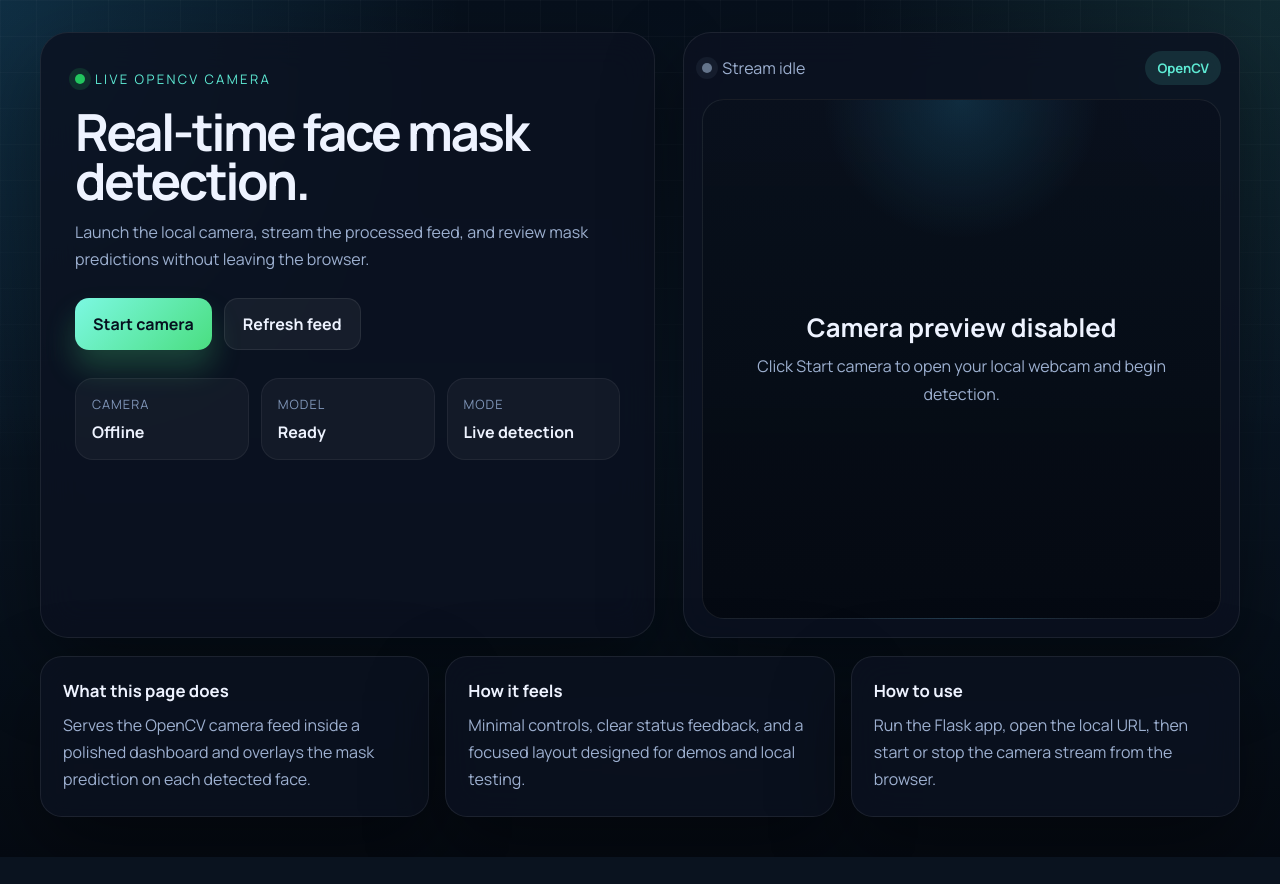
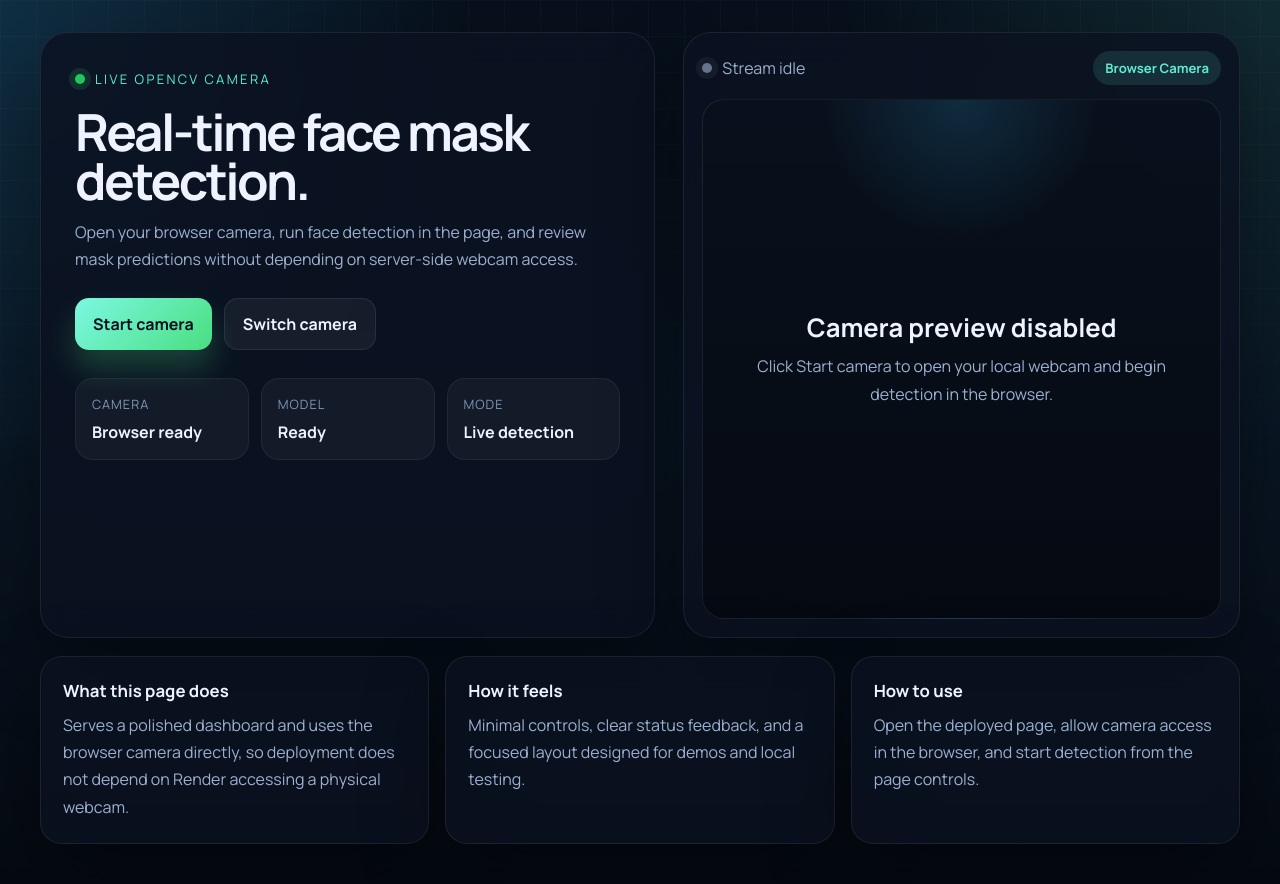
Before and after one commit to vipulyadav-2004/Face_mask_detector, a Flask app: page / in a window 1280 px wide. Before the commit the page ends 857 px from the top, so only its background shows below. Run offline with Flask 3, Linux system fonts and the light colour scheme.

Commit message:
initialcommit

```diff
--- a/app.py
+++ b/app.py
@@ -1,14 +1,7 @@
 from __future__ import annotations
 
-import atexit
-import threading
-
-import cv2
-import numpy as np
 import torch
-from flask import Flask, Response, jsonify, render_template
-from PIL import Image
-from torchvision.transforms import transforms
+from flask import Flask, jsonify, render_template
 
 from src.model import FaceMaskCNN
 
@@ -19,142 +12,22 @@ model = FaceMaskCNN()
 model.load_state_dict(torch.load("face_mask_cnn.pth", map_location=torch.device("cpu")))
 model.eval()
 
-transform = transforms.Compose(
-    [
-        transforms.Resize((128, 128)),
-        transforms.ToTensor(),
-        transforms.Normalize(mean=[0.485, 0.456, 0.406], std=[0.229, 0.224, 0.225]),
-    ]
-)
-
-face_cascade = cv2.CascadeClassifier(
-    cv2.data.haarcascades + "haarcascade_frontalface_default.xml"
-)
-
-
-class CameraService:
-    def __init__(self) -> None:
-        self._lock = threading.Lock()
-        self._capture = None
-
-    def get(self) -> cv2.VideoCapture:
-        with self._lock:
-            if self._capture is None or not self._capture.isOpened():
-                capture = cv2.VideoCapture(0)
-                if not capture.isOpened():
-                    raise RuntimeError("Unable to access the camera.")
-                self._capture = capture
-            return self._capture
-
-    def is_ready(self) -> bool:
-        with self._lock:
-            return self._capture is not None and self._capture.isOpened()
-
-    def release(self) -> None:
-        with self._lock:
-            if self._capture is not None:
-                self._capture.release()
-                self._capture = None
-
-
-camera_service = CameraService()
-
-
-def annotate_frame(frame):
-    gray = cv2.cvtColor(frame, cv2.COLOR_BGR2GRAY)
-    faces = face_cascade.detectMultiScale(
-        gray, scaleFactor=1.1, minNeighbors=5, minSize=(60, 60)
-    )
-
-    for (x, y, w, h) in faces:
-        face_roi = frame[y : y + h, x : x + w]
-        if face_roi.size == 0:
-            continue
-
-        rgb_face = cv2.cvtColor(face_roi, cv2.COLOR_BGR2RGB)
-        pil_img = Image.fromarray(rgb_face)
-        input_tensor = transform(pil_img).unsqueeze(0)
-
-        with torch.no_grad():
-            outputs = model(input_tensor)
-            label_idx = torch.argmax(outputs, dim=1).item()
-
-        label = "Mask" if label_idx == 1 else "No Mask"
-        color = (0, 200, 83) if label_idx == 1 else (33, 150, 243)
-
-        label_y = y - 12 if y > 24 else y + 24
-        cv2.putText(frame, label, (x, label_y), cv2.FONT_HERSHEY_SIMPLEX, 0.75, color, 2)
-        cv2.rectangle(frame, (x, y), (x + w, y + h), color, 2)
-
-    cv2.putText(
-        frame,
-        "Face Mask Detector",
-        (16, 32),
-        cv2.FONT_HERSHEY_SIMPLEX,
-        0.8,
-        (255, 255, 255),
-        2,
-    )
-    return frame
-
-
-def generate_frames():
-    try:
-        capture = camera_service.get()
-    except RuntimeError as exc:
-        error_frame = np.full((480, 640, 3), 18, dtype=np.uint8)
-        cv2.putText(
-            error_frame,
-            str(exc),
-            (30, 240),
-            cv2.FONT_HERSHEY_SIMPLEX,
-            0.7,
-            (0, 0, 255),
-            2,
-        )
-        success, buffer = cv2.imencode(".jpg", error_frame)
-        if success:
-            yield b"--frame\r\nContent-Type: image/jpeg\r\n\r\n" + buffer.tobytes() + b"\r\n"
-        return
-
-    while True:
-        success, frame = capture.read()
-        if not success:
-            break
-
-        annotated = annotate_frame(frame)
-        success, buffer = cv2.imencode(".jpg", annotated)
-        if not success:
-            continue
-
-        yield b"--frame\r\nContent-Type: image/jpeg\r\n\r\n" + buffer.tobytes() + b"\r\n"
-
 
 @app.route("/")
 def index():
     return render_template("index.html")
 
 
-@app.route("/video_feed")
-def video_feed():
-    return Response(generate_frames(), mimetype="multipart/x-mixed-replace; boundary=frame")
-
-
 @app.route("/api/status")
 def status():
     return jsonify(
         {
-            "camera_ready": camera_service.is_ready(),
+            "camera_ready": True,
             "model_ready": True,
-            "mode": "live",
+            "mode": "browser-camera",
         }
     )
 
 
-@atexit.register
-def cleanup() -> None:
-    camera_service.release()
-
-
 if __name__ == "__main__":
     app.run(host="127.0.0.1", port=5000, debug=True)
--- a/static/app.js
+++ b/static/app.js
@@ -1,37 +1,118 @@
 const toggleButton = document.getElementById("toggleStream");
-const refreshButton = document.getElementById("refreshStream");
+const switchButton = document.getElementById("switchCamera");
 const cameraFeed = document.getElementById("cameraFeed");
+const overlayCanvas = document.getElementById("overlayCanvas");
 const emptyState = document.getElementById("emptyState");
 const viewer = document.querySelector(".viewer");
 const streamState = document.getElementById("streamState");
 const cameraStatus = document.getElementById("cameraStatus");
 
 let streamActive = false;
+let cameraStream = null;
+let useFrontCamera = true;
+let animationFrameId = null;
+let faceDetector = null;
+let lastFaces = [];
 
 function setStreamState(active) {
   streamActive = active;
   viewer.classList.toggle("active", active);
   emptyState.style.display = active ? "none" : "grid";
   cameraFeed.style.display = active ? "block" : "none";
+  overlayCanvas.style.display = active ? "block" : "none";
   toggleButton.textContent = active ? "Stop camera" : "Start camera";
-  streamState.textContent = active ? "Stream live" : "Stream idle";
-}
-
-function startStream() {
-  cameraFeed.src = "/video_feed?ts=" + Date.now();
-  setStreamState(true);
+  streamState.textContent = active ? "Camera live" : "Stream idle";
 }
 
 function stopStream() {
-  cameraFeed.src = "";
+  if (animationFrameId) {
+    cancelAnimationFrame(animationFrameId);
+    animationFrameId = null;
+  }
+
+  if (cameraStream) {
+    cameraStream.getTracks().forEach((track) => track.stop());
+    cameraStream = null;
+  }
+
+  cameraFeed.srcObject = null;
+  const context = overlayCanvas.getContext("2d");
+  context.clearRect(0, 0, overlayCanvas.width, overlayCanvas.height);
   setStreamState(false);
+}
+
+function resizeCanvas() {
+  const { videoWidth, videoHeight } = cameraFeed;
+  if (!videoWidth || !videoHeight) {
+    return;
+  }
+
+  overlayCanvas.width = videoWidth;
+  overlayCanvas.height = videoHeight;
+}
+
+function drawOverlay() {
+  const context = overlayCanvas.getContext("2d");
+  context.clearRect(0, 0, overlayCanvas.width, overlayCanvas.height);
+
+  lastFaces.forEach((face) => {
+    const { x, y, width, height } = face.boundingBox;
+    context.strokeStyle = "#5eead4";
+    context.lineWidth = 4;
+    context.strokeRect(x, y, width, height);
+    context.fillStyle = "#06111f";
+    context.fillRect(x, y - 28, 100, 24);
+    context.fillStyle = "#5eead4";
+    context.font = "bold 16px Manrope, sans-serif";
+    context.fillText("Mask check", x + 8, y - 10);
+  });
+}
+
+async function detectFaces() {
+  if (!faceDetector || !streamActive) {
+    return;
+  }
+
+  try {
+    lastFaces = await faceDetector.detect(cameraFeed);
+    resizeCanvas();
+    drawOverlay();
+  } catch (error) {
+    lastFaces = [];
+  }
+
+  animationFrameId = requestAnimationFrame(detectFaces);
+}
+
+async function startStream() {
+  try {
+    cameraStream = await navigator.mediaDevices.getUserMedia({
+      video: {
+        facingMode: useFrontCamera ? "user" : "environment",
+      },
+      audio: false,
+    });
+    cameraFeed.srcObject = cameraStream;
+    setStreamState(true);
+    cameraStatus.textContent = "Online";
+    resizeCanvas();
+    if ('FaceDetector' in window) {
+      faceDetector = new FaceDetector({ fastMode: true, maxDetectedFaces: 4 });
+      animationFrameId = requestAnimationFrame(detectFaces);
+    } else {
+      cameraStatus.textContent = "Camera only";
+    }
+  } catch (error) {
+    cameraStatus.textContent = "Offline";
+    setStreamState(false);
+  }
 }
 
 async function syncStatus() {
   try {
     const response = await fetch("/api/status", { cache: "no-store" });
     const data = await response.json();
-    cameraStatus.textContent = data.camera_ready ? "Online" : "Offline";
+    cameraStatus.textContent = data.camera_ready ? "Browser ready" : "Offline";
   } catch (error) {
     cameraStatus.textContent = "Offline";
   }
@@ -46,21 +127,17 @@ toggleButton.addEventListener("click", () => {
   startStream();
 });
 
-refreshButton.addEventListener("click", () => {
-  if (!streamActive) {
-    startStream();
-    return;
+switchButton.addEventListener("click", async () => {
+  useFrontCamera = !useFrontCamera;
+  if (streamActive) {
+    stopStream();
+    await startStream();
   }
-
-  cameraFeed.src = "/video_feed?ts=" + Date.now();
 });
 
-cameraFeed.addEventListener("load", () => {
+cameraFeed.addEventListener("loadedmetadata", () => {
   cameraStatus.textContent = "Online";
-});
-
-cameraFeed.addEventListener("error", () => {
-  cameraStatus.textContent = "Offline";
+  resizeCanvas();
 });
 
 setStreamState(false);
--- a/static/style.css
+++ b/static/style.css
@@ -210,14 +210,29 @@ button:active {
 }
 
 .viewer img {
+  display: none;
+}
+
+.viewer video,
+.viewer canvas {
   width: 100%;
   height: 100%;
   object-fit: cover;
+  position: absolute;
+  inset: 0;
+}
+
+.viewer video {
   display: none;
 }
 
-.viewer.active img {
+.viewer.active video,
+.viewer.active canvas {
   display: block;
+}
+
+.viewer canvas {
+  pointer-events: none;
 }
 
 .empty-state {
--- a/templates/index.html
+++ b/templates/index.html
@@ -16,13 +16,13 @@
         <span class="eyebrow">Live OpenCV Camera</span>
         <h1>Real-time face mask detection.</h1>
         <p>
-          Launch the local camera, stream the processed feed, and review mask predictions
-          without leaving the browser.
+          Open your browser camera, run face detection in the page, and review mask predictions
+          without depending on server-side webcam access.
         </p>
 
         <div class="controls">
           <button id="toggleStream" class="primary">Start camera</button>
-          <button id="refreshStream" class="secondary">Refresh feed</button>
+          <button id="switchCamera" class="secondary">Switch camera</button>
         </div>
 
         <div class="stats">
@@ -47,14 +47,15 @@
             <span class="dot"></span>
             <span id="streamState">Stream idle</span>
           </div>
-          <span class="pill">OpenCV</span>
+          <span class="pill">Browser Camera</span>
         </div>
 
         <div class="viewer">
-          <img id="cameraFeed" alt="Live camera feed" src="" />
+          <video id="cameraFeed" autoplay playsinline muted></video>
+          <canvas id="overlayCanvas"></canvas>
           <div id="emptyState" class="empty-state">
             <h2>Camera preview disabled</h2>
-            <p>Click Start camera to open your local webcam and begin detection.</p>
+            <p>Click Start camera to open your local webcam and begin detection in the browser.</p>
           </div>
         </div>
       </div>
@@ -63,7 +64,7 @@
     <section class="details">
       <article>
         <h3>What this page does</h3>
-        <p>Serves the OpenCV camera feed inside a polished dashboard and overlays the mask prediction on each detected face.</p>
+        <p>Serves a polished dashboard and uses the browser camera directly, so deployment does not depend on Render accessing a physical webcam.</p>
       </article>
       <article>
         <h3>How it feels</h3>
@@ -71,7 +72,7 @@
       </article>
       <article>
         <h3>How to use</h3>
-        <p>Run the Flask app, open the local URL, then start or stop the camera stream from the browser.</p>
+        <p>Open the deployed page, allow camera access in the browser, and start detection from the page controls.</p>
       </article>
     </section>
   </main>
```
